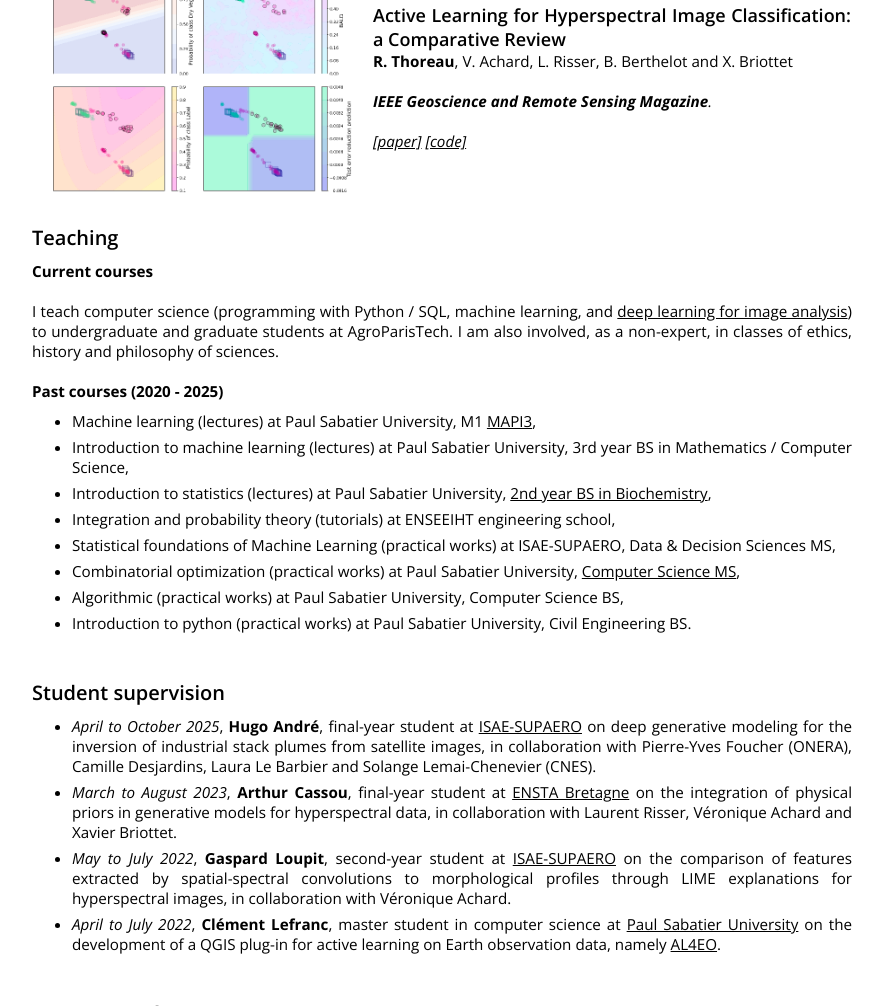
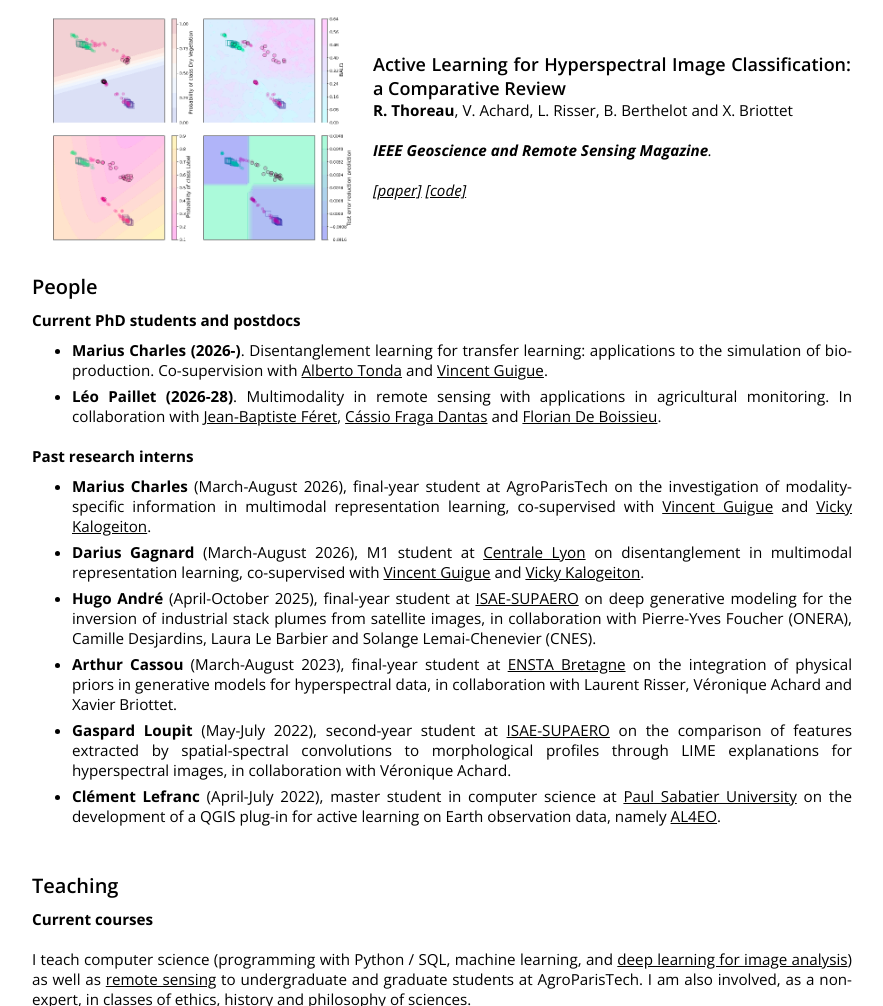
Before and after one commit to Romain3Ch216/Romain3Ch216.github.io, a plain HTML site: page index.html in a window 1280 px wide. Shown: the part 1794-2800 px from the top of the page, without its empty margins (378-1261 px from the left). Drawn offline with nearby package versions, Linux system fonts and the light colour scheme.

Commit message:
update index

```diff
--- a/index.html
+++ b/index.html
@@ -131,6 +131,8 @@
                 <a href="https://vguigue.github.io/" target="_blank">Vincent Guigue</a> and me!
                 The PhD is funded by the project MuSiHC within the
                 <a href="https://anr.fr/fr/france-2030/france2030/call/pepr-b-best-biomasses-biotechnologies-et-technologies-durables-pour-la-chimie-et-les-carburants/" target="_blank">PEPR B-BEST</a>.</p>
+              <p><strong>September 2026:</strong> Glad to have organized with colleagues <a href="https://gdr-iasis.cnrs.fr/reunions/recent-advances-in-remote-sensing-2026/" target="_blank">Recent Advances in Remote Sensing 2026</a>,
+              a GdR IASIS event with the support of COMET TSI! Thanks to Florence Tupin, Loic Landrieu, and all speakers for their great talks!</p>
               <p><strong>June 2025:</strong> Our papers introducing DEFLECT and p3VAE have been accepted to
                 <a href="https://iccv.thecvf.com/" target="_blank">ICCV 2025</a> and
                 <a href="https://link.springer.com/journal/10994" target="_blank">Springer Machine Learning</a>, respectively!
@@ -261,8 +263,47 @@
 
         </tbody>
         </table>
+        </section>
+
+        <section class="supervision">
+            <h2>People</h2>
+
+            <strong>Current PhD students and postdocs</strong>
+            <ul>
+              <li>
+                <strong>Marius Charles (2026-)</strong>. Disentanglement learning for transfer learning: applications to the simulation of bio-production. Co-supervision
+                with <a href="https://scholar.google.com/citations?hl=fr&user=M1t5hwYAAAAJ&view_op=list_works" target="_blank">Alberto Tonda</a> and
+                <a href="https://vguigue.github.io/" target="_blank">Vincent Guigue</a>.
+              </li>
+              <li>
+                <strong>Léo Paillet (2026-28)</strong>. Multimodality in remote sensing with applications in agricultural monitoring. In collaboration
+                with <a href="https://jbferet.gitlab.io/" target="_blank">Jean-Baptiste Féret</a>,
+                <a href="https://cassiofragadantas.github.io/" target="_blank">Cássio Fraga Dantas</a>
+                and <a href="https://umr-tetis.cirad.fr/unite/annuaire/de-boissieu-florian" target="_blank">Florian De Boissieu</a>.
+              </li>
+            </ul>
 
 
+            <strong>Past research interns</strong>
+            <ul>
+              <li><strong>Marius Charles</strong> (March-August 2026), final-year student at AgroParisTech
+                on the investigation of modality-specific information in multimodal representation learning, co-supervised
+                with <a href="https://vguigue.github.io/" target="_blank">Vincent Guigue</a>
+                and <a href="https://vicky.kalogeiton.info/" target="_blank">Vicky Kalogeiton</a>.</li>
+              <li><strong>Darius Gagnard</strong> (March-August 2026), M1 student at
+                <a href="https://www.ec-lyon.fr/" target="_blank">Centrale Lyon</a>
+                on disentanglement in multimodal representation learning, co-supervised
+                with <a href="https://vguigue.github.io/" target="_blank">Vincent Guigue</a>
+                and <a href="https://vicky.kalogeiton.info/" target="_blank">Vicky Kalogeiton</a>.</li>
+              <li><strong>Hugo André</strong> (April-October 2025), final-year student at
+                <a href="https://www.isae-supaero.fr/fr/" target="_blank">ISAE-SUPAERO</a> on deep generative modeling for the inversion of industrial stack plumes
+                from satellite images, in collaboration with Pierre-Yves Foucher (ONERA), Camille Desjardins, Laura Le Barbier and Solange Lemai-Chenevier (CNES).</li>
+                <li> <strong>Arthur Cassou</strong> (March-August 2023), final-year student at <a href="https://www.ensta-bretagne.fr/fr" target="_blank">ENSTA Bretagne</a> on the integration of physical priors in generative models for hyperspectral data, in collaboration with Laurent Risser, Véronique Achard and Xavier Briottet.</li>
+                <li><strong>Gaspard Loupit</strong> (May-July 2022),
+                  second-year student at <a href="https://www.isae-supaero.fr/fr/" target="_blank">ISAE-SUPAERO</a> on the comparison of features extracted by spatial-spectral convolutions to morphological profiles through LIME explanations for hyperspectral images, in collaboration with Véronique Achard.</li>
+                <li><strong>Clément Lefranc</strong> (April-July 2022), master student in computer science at <a href="https://departement-informatique.univ-tlse3.fr/master/master-informatique-2021-2026/" target="_blank">Paul Sabatier University</a> on the development of a QGIS plug-in for active learning on Earth observation data, namely <a href="https://github.com/Romain3Ch216/AL4EO" target="_blank">AL4EO</a>.</li>
+            </ul>
+            <br>
         </section>
 
         <section class="teaching">
@@ -270,9 +311,9 @@
 
         <strong>Current courses</strong> <br> <br>
 
-          I teach computer science (programming with Python / SQL,
-		  machine learning,
-		  and <a href="https://dl4ia.readthedocs.io/en/latest/" target="_blank">deep learning for image analysis</a>)
+          I teach computer science (programming with Python / SQL, machine learning,
+		      and <a href="https://dl4ia.readthedocs.io/en/latest/" target="_blank">deep learning for image analysis</a>)
+          as well as <a href="https://rsfm.readthedocs.io/en/latest/index.html" target="_blank">remote sensing</a>
           to undergraduate and graduate students at AgroParisTech. I am also involved, as a non-expert, in classes
           of ethics, history and philosophy of sciences.<br> <br>
 
@@ -290,19 +331,7 @@
 	    <br>
         </section>
 
-        <section class="supervision">
-            <h2>Student supervision</h2>
-            <ul>
-              <li> <em>April to October 2025</em>, <strong>Hugo André</strong>, final-year student at
-                <a href="https://www.isae-supaero.fr/fr/" target="_blank">ISAE-SUPAERO</a> on deep generative modeling for the inversion of industrial stack plumes
-                from satellite images, in collaboration with Pierre-Yves Foucher (ONERA), Camille Desjardins, Laura Le Barbier and Solange Lemai-Chenevier (CNES).</li>
-                <li> <em>March to August 2023</em>, <strong>Arthur Cassou</strong>, final-year student at <a href="https://www.ensta-bretagne.fr/fr" target="_blank">ENSTA Bretagne</a> on the integration of physical priors in generative models for hyperspectral data, in collaboration with Laurent Risser, Véronique Achard and Xavier Briottet.</li>
-                <li> <em>May to July 2022</em>, <strong>Gaspard Loupit</strong>,
-                  second-year student at <a href="https://www.isae-supaero.fr/fr/" target="_blank">ISAE-SUPAERO</a> on the comparison of features extracted by spatial-spectral convolutions to morphological profiles through LIME explanations for hyperspectral images, in collaboration with Véronique Achard.</li>
-                <li> <em>April to July 2022</em>, <strong>Clément Lefranc</strong>, master student in computer science at <a href="https://departement-informatique.univ-tlse3.fr/master/master-informatique-2021-2026/" target="_blank">Paul Sabatier University</a> on the development of a QGIS plug-in for active learning on Earth observation data, namely <a href="https://github.com/Romain3Ch216/AL4EO" target="_blank">AL4EO</a>.</li>
-            </ul>
-            <br>
-        </section>
+
 
         <section class="milo">
           <h2>MILO scientific seminars</h2>
```
